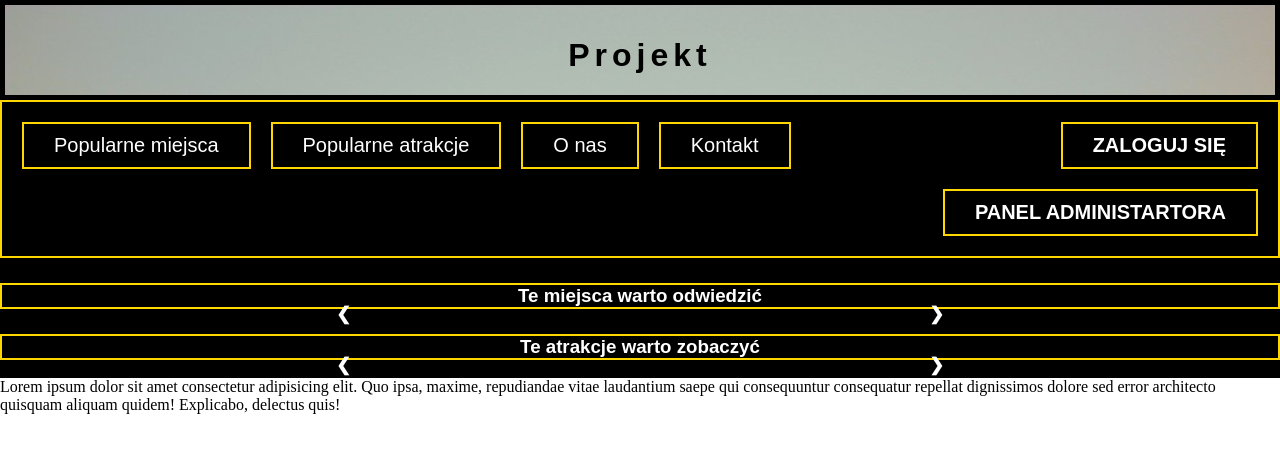
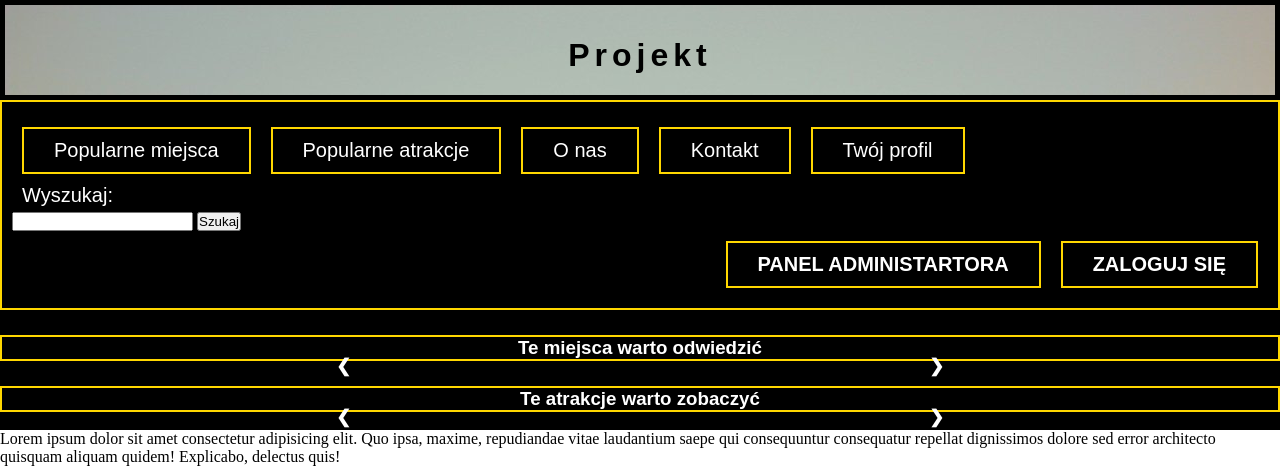
Before and after one commit to stepi2299/PSBD_project, a Flask app: page /main in a window 1280 px wide. Shown: the top 471 px of the page. Run offline with Flask 2, Linux system fonts and the light colour scheme; data that the repository does not hold is empty; some libraries are stand-ins or nearby versions.

Commit message:
Przycisk profil oraz wyszkuwiwarka

```diff
--- a/app/static/css/Style_SG.css
+++ b/app/static/css/Style_SG.css
@@ -81,6 +81,11 @@ nav ul li a:hover {
     color: aliceblue;
     border-color: aliceblue;
     transition-delay: 0.1s;
+
+}
+.search {
+
+    width: 25%;
 
 }
 
--- a/app/templates/main_page.html
+++ b/app/templates/main_page.html
@@ -18,6 +18,12 @@
                     <li><a href="">Popularne atrakcje</a></li>
                     <li><a href="">O nas</a></li>
                     <li><a href="">Kontakt</a></li>
+                    <li><a href="">Twój profil</a></li>
+                    <div class="search">
+                    <label for="site-search">Wyszukaj:</label>
+                    <input type="search" id="site-search">
+                    <button class="search-btn">Szukaj</button>
+                    </div>
                     <!-- Trigger/Open The Modal -->
 <a href="login"><button id="myBtn" class="Login_button">Zaloguj się</button></a>
 <a href="admin_page"><button id="myBtn" class="Login_button">Panel administartora</button></a>
```
